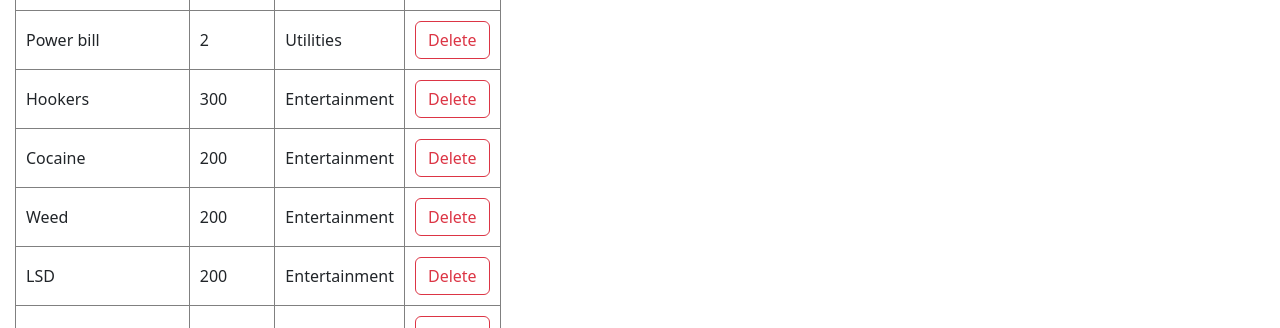
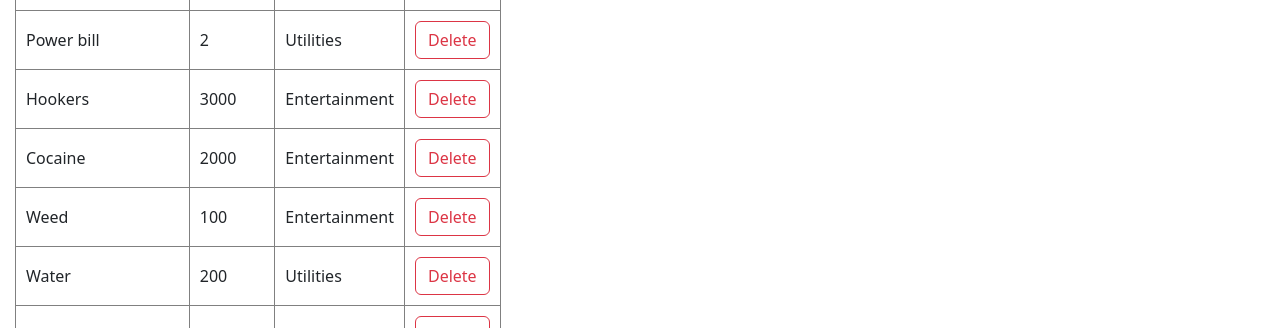
Before and after one commit to IanKulin/mosh-expense, a React (Vite) app: page / in a window 1280 px wide. Shown: the part 624-952 px from the top of the page. Built offline with nearby package versions, Linux system fonts and the light colour scheme.

Commit message:
minor changes to dummy data

```diff
--- a/src/App.tsx
+++ b/src/App.tsx
@@ -27,31 +27,31 @@ function loadSampleExpenses(): Expense[] {
     },
     {
       description: "Hookers",
-      amount: 300,
+      amount: 3000,
       category: "Entertainment",
       id: uuidv4(),
     },
     {
       description: "Cocaine",
-      amount: 200,
+      amount: 2000,
       category: "Entertainment",
       id: uuidv4(),
     },
     {
       description: "Weed",
-      amount: 200,
+      amount: 100,
       category: "Entertainment",
       id: uuidv4(),
     },
     {
-      description: "LSD",
+      description: "Water",
       amount: 200,
-      category: "Entertainment",
+      category: "Utilities",
       id: uuidv4(),
     },
     {
       description: "Shrooms",
-      amount: 200,
+      amount: 20,
       category: "Groceries",
       id: uuidv4(),
     },
@@ -74,9 +74,9 @@ function App() {
 
   return (
     <>
-      <AddForm />
+      <AddForm expenses={expenses} setExpenses={setExpenses}/>
       <hr />
-      <ExpenseList expenses={expenses}/>
+      <ExpenseList expenses={expenses} setExpenses={setExpenses}/>
     </>
   );
 }
```
